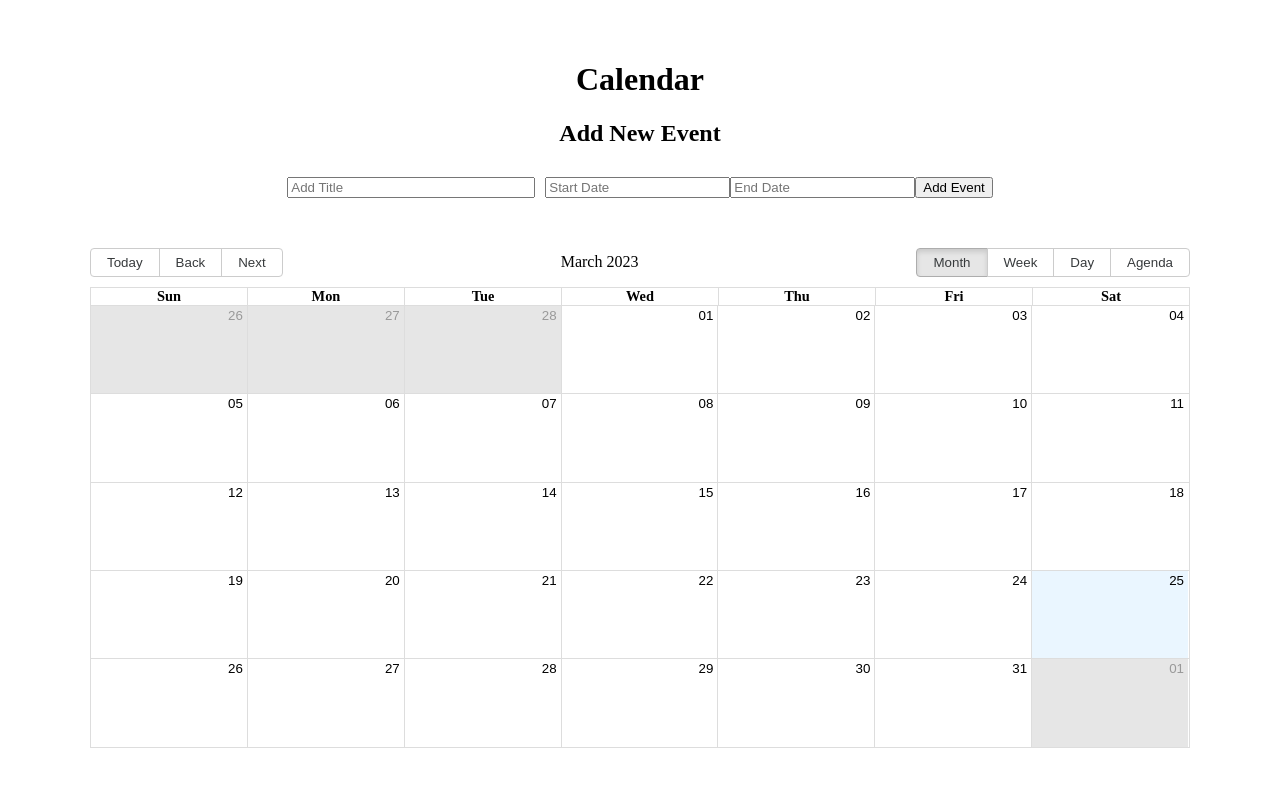
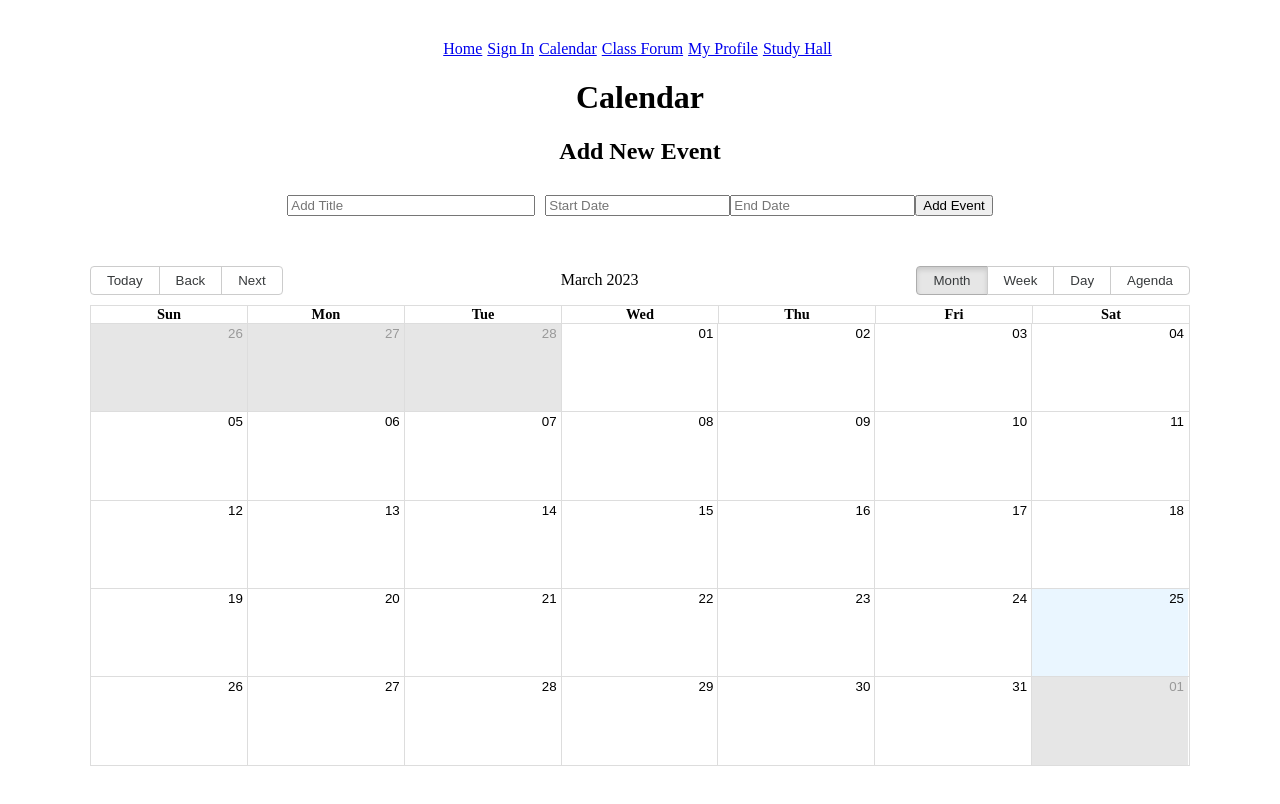
Before and after one commit to Surgence221325/academe, a React (Vite) app: page /calendar in a window 1280 px wide. Shown: the top 804 px of the page. Built offline with nearby package versions, Linux system fonts and the light colour scheme; no server answers.

Commit message:
Added routes to homepage

```diff
--- a/src/client/App.jsx
+++ b/src/client/App.jsx
@@ -1,27 +1,68 @@
-import './App.css'
-import {
-  auth,
-  fireBaseConfig,
-  provider,
-  fbStore,
-} from '../firebase/firebase-config.js'
-import {
-  collection,
-  getDocs,
-  query,
-  doc,
-  setDoc,
-  limit,
-} from 'firebase/firestore/lite'
+import Scheduler from './apps/Scheduler'
+import { auth, provider } from '../firebase/firebase-config.js'
 import { signInWithPopup } from 'firebase/auth'
 
 import Cookies from 'universal-cookie'
 const cookies = new Cookies()
 
 import { useAuthState } from 'react-firebase-hooks/auth'
-import { useCollectionData } from 'react-firebase-hooks/firestore'
-import { onSnapshot, orderBy } from 'firebase/firestore'
 import { useState, useEffect } from 'react'
+import { useMatch, useNavigate, Routes, Route, Link } from 'react-router-dom'
+
+function ConditionalLink({ children, condition, ...props }) {
+  return !!condition && props.to ? (
+    <Link {...props}>{children}</Link>
+  ) : (
+    <div></div>
+  )
+}
+
+const LogInAndOutLink = (isLoggedIn) => {
+
+}
+
+const RouterMenu = ({ user }) => {
+  const isLoggedIn = (user)
+
+  console.log(isLoggedIn)
+
+  const padding = {
+    paddingRight: 5,
+  }
+
+  return (
+    <div>
+      <Link style={padding} to="/">
+        Home
+      </Link>
+      <Link style={padding} to="/login">
+        Sign In
+      </Link>
+      <Link style={padding} to="/calendar">
+        Calendar
+      </Link>
+      <Link style={padding} to="/forum">
+        Class Forum
+      </Link>
+      <Link style={padding} to="/profile">
+        My Profile
+      </Link>
+      <Link style={padding} to="/video">
+        Study Hall
+      </Link>
+    </div>
+  )
+}
+
+const RouterRoutes = () => {
+  return (
+    <Routes>
+      <Route path="/" element={<Hello />} />
+      <Route path="/login" element={<SignIn />} />
+      <Route path="/calendar" element={<Scheduler />} />
+    </Routes>
+  )
+}
 
 const Hello = () => {
   return <h1>Hello World</h1>
@@ -32,6 +73,7 @@ const Hello = () => {
 // }
 
 const SignIn = () => {
+  const navigate = useNavigate()
   const signInWithGoogle = async () => {
     console.log(auth)
     console.log(provider)
@@ -39,6 +81,7 @@ const SignIn = () => {
       const res = await signInWithPopup(auth, provider)
       const user = res.user
       cookies.set('authToken', user.getIdToken())
+      navigate('/')
     } catch (err) {
       console.error(err)
     }
@@ -63,52 +106,6 @@ const SignOut = () => {
   )
 }
 
-const ChatMessage = ({ message }) => {
-  return (
-    <div>
-      <p>{message.message}</p>
-    </div>
-  )
-}
-
-const ChatRoom = () => {
-  // console.log(fbStore)
-  const messagesRef = collection(fbStore, 'messages')
-  const [messages, setMessages] = useState([])
-  const querySnap = query(messagesRef, orderBy('date-sent'))
-  // console.log(querySnap)
-  useEffect(() => {
-    const allDocs = getDocs(querySnap).then((res) => {
-      // setMessages(res.docs)
-      let newMessages = []
-      res.forEach((doc) => {
-        newMessages.push({ ...doc.data(), id: doc.id })
-      })
-      console.log(newMessages)
-      setMessages(newMessages)
-    })
-    // // onSnapshot(querySnap, (snapshot) => {
-    // //   console.log('NEW MESSAGE')
-    //   // let newMessages = []
-    //   // snapshot.forEach((doc) => {
-    //   //   newMessages.push({
-    //   //     ...doc.data(),
-    //   //     id: doc.id,
-    //   //   })
-    //   // })
-    //   setMessages(newMessages)
-    // // })
-  }, [])
-  // const [messages, loadingMessages, error] = useCollectionData(querySnap, { idField: 'id' })
-  return (
-    <div>
-      {messages.map((message) => {
-        return <ChatMessage key={message.id} message={message} />
-      })}
-    </div>
-  )
-}
-
 const App = () => {
   const authRes = useAuthState(auth)
   // console.log(fireBaseConfig)
@@ -116,11 +113,17 @@ const App = () => {
   // return <SignIn />
   return (
     <div>
-      <h1>Hello</h1>
-      {user ? <ChatRoom /> : <SignIn />}
-      <SignOut />
+      <RouterMenu isLoggedIn={user} />
+      <RouterRoutes />
     </div>
   )
+  // return (
+  //   <div>
+  //     <h1>welcome to academe</h1>
+  //     {user ? <RouterMenu /> : <SignIn />}
+  //     <SignOut />
+  //   </div>
+  // )
 }
 
 export default App
--- a/src/client/main.jsx
+++ b/src/client/main.jsx
@@ -1,9 +1,10 @@
 import React from "react";
 import ReactDOM from "react-dom/client";
-import Scheduler from "./Scheduler"
+import App from './App'
+import { BrowserRouter as Router } from 'react-router-dom'
 
 ReactDOM.createRoot(document.getElementById("root")).render(
-  <React.StrictMode>
-    <Scheduler />
-  </React.StrictMode>
+  <Router>
+    <App />
+  </Router>
 );
```
Also changed, not shown: src/client/apps/Auth.jsx (added, +126 -0 lines), src/client/apps/Scheduler.jsx (renamed from src/client/Scheduler.jsx, +44 -44 lines).
